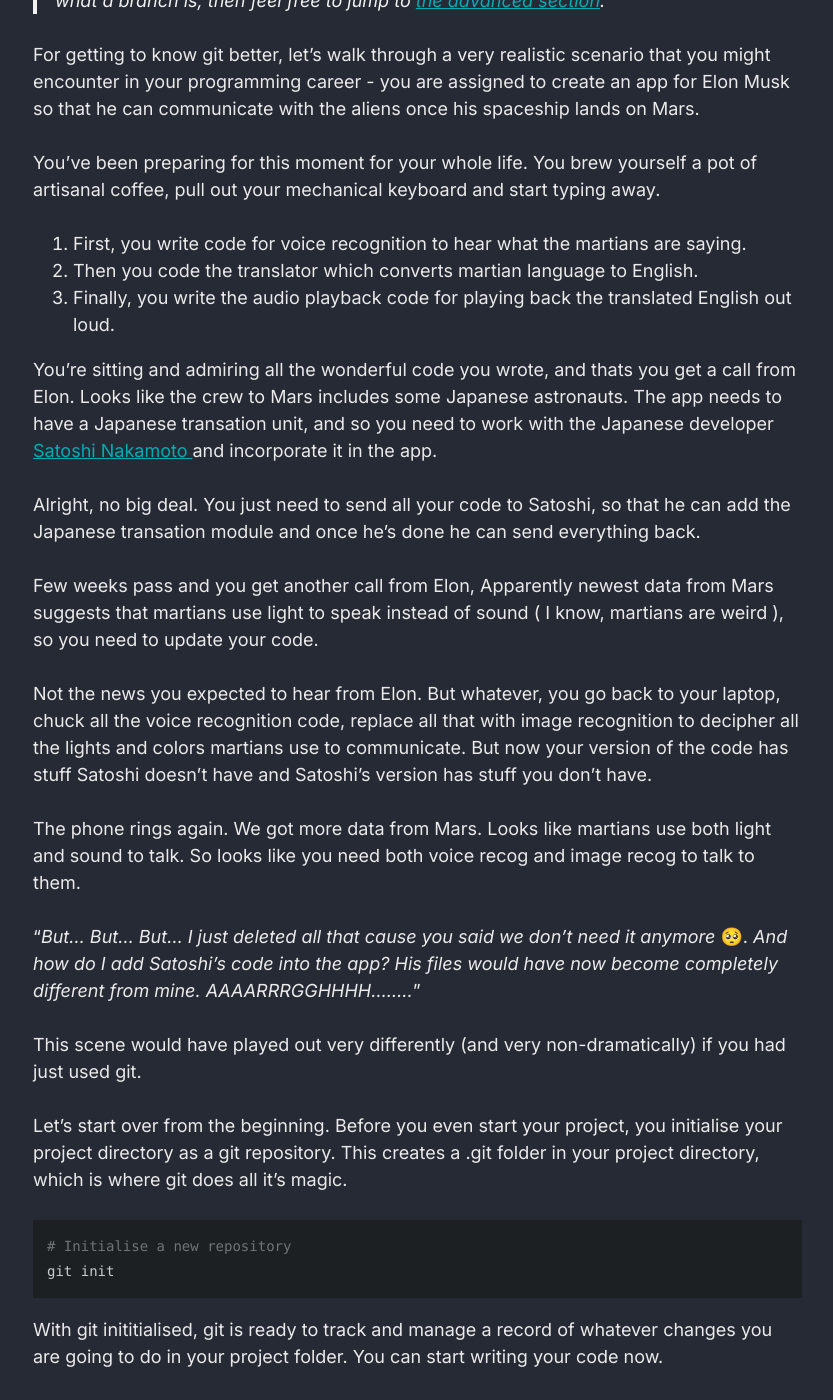
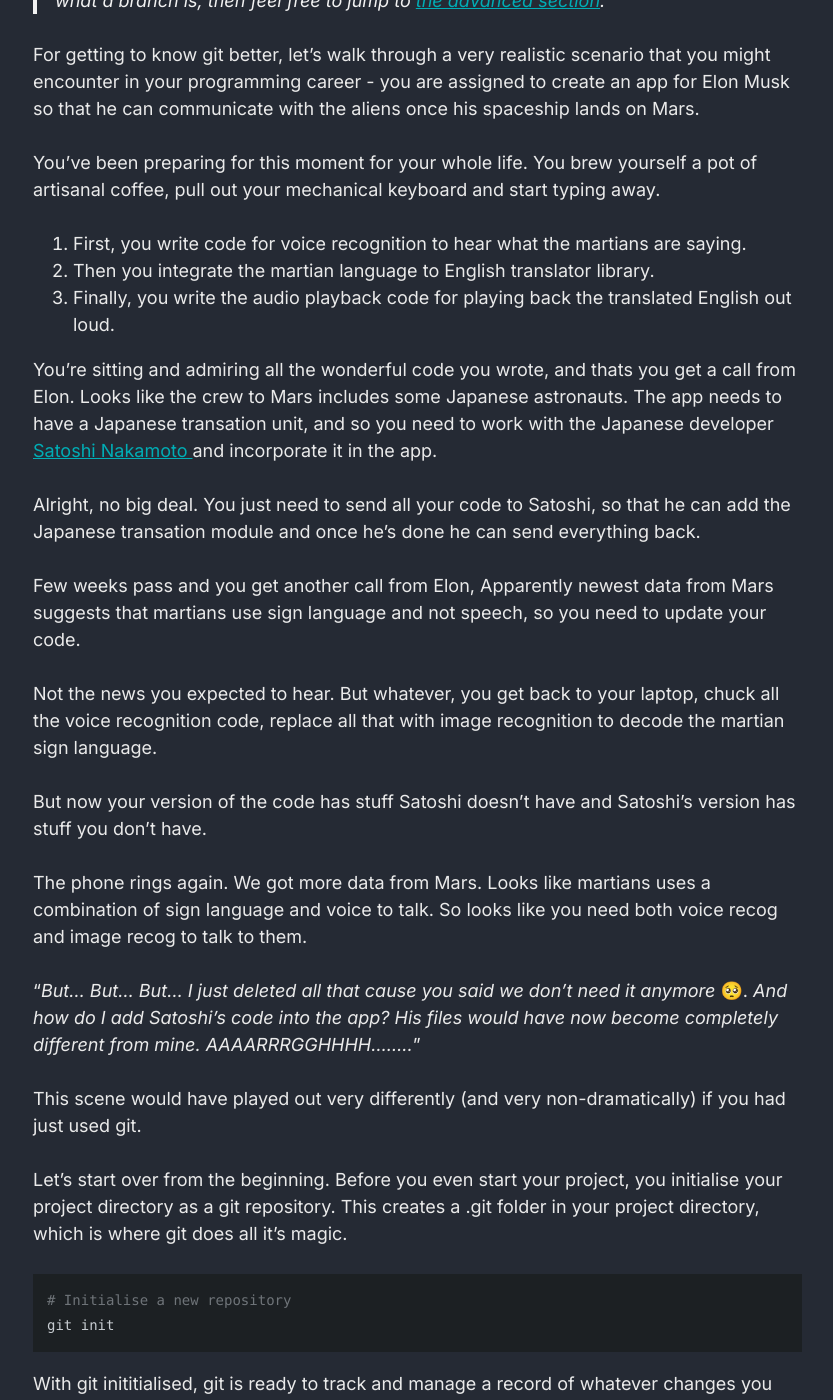
Before and after one commit to abhijeetviswam/abhijeetviswam.github.io, a Jekyll site: the page built from _posts/2022-03-15-get-going-with-git.md, in a window 1280 px wide and 1400 px high, scrolled down 1676 px. Shown: the whole window, without its empty margins (167-1000 px from the left). Built offline with Jekyll 4.4.1, drawn with Linux system fonts in a browser that asks for light colours; some of the changed text lies outside the part shown.

Commit message:
Squash last 3 commits together
This change, last one and the one before that are all making changes in git basics blog. Squash everything together

```diff
--- a/_posts/2022-03-15-get-going-with-git.md
+++ b/_posts/2022-03-15-get-going-with-git.md
@@ -75,7 +75,7 @@ away.
 
 1. First, you write code for voice recognition to hear what the martians are
    saying.
-2. Then you code the translator which converts martian language to English.
+2. Then you integrate the martian language to English translator library.
 3. Finally, you write the audio playback code for playing back the translated
    English out loud.
 
@@ -89,18 +89,19 @@ can add the Japanese transation module and once he's done he can send everything
 back.
 
 Few weeks pass and you get another call from Elon, Apparently newest data from
-Mars suggests that martians use light to speak instead of sound ( I know,
-martians are weird ), so you need to update your code.
+Mars suggests that martians use sign language and not speech, so you need to update
+your code.
 
-Not the news you expected to hear from Elon. But whatever, you go back to your
+Not the news you expected to hear. But whatever, you get back to your
 laptop, chuck all the voice recognition code, replace all that with image
-recognition to decipher all the lights and colors martians use to communicate.
+recognition to decode the martian sign language.
+
 But now your version of the code has stuff Satoshi doesn't have and Satoshi's
 version has stuff you don't have.
 
-The phone rings again. We got more data from Mars. Looks like martians use both
-light and sound to talk. So looks like you need both voice recog and image recog
-to talk to them.
+The phone rings again. We got more data from Mars. Looks like martians uses a
+combination of sign language and voice to talk. So looks like you need both voice
+recog and image recog to talk to them.
 
 "_But... But... But... I just deleted all that cause you said we don't need it
 anymore_ 🥺. _And how do I add Satoshi's code into the app? His files would have
```
Also changed, not shown: other parts of _posts/2022-03-15-get-going-with-git.md (+2 -2 lines).
